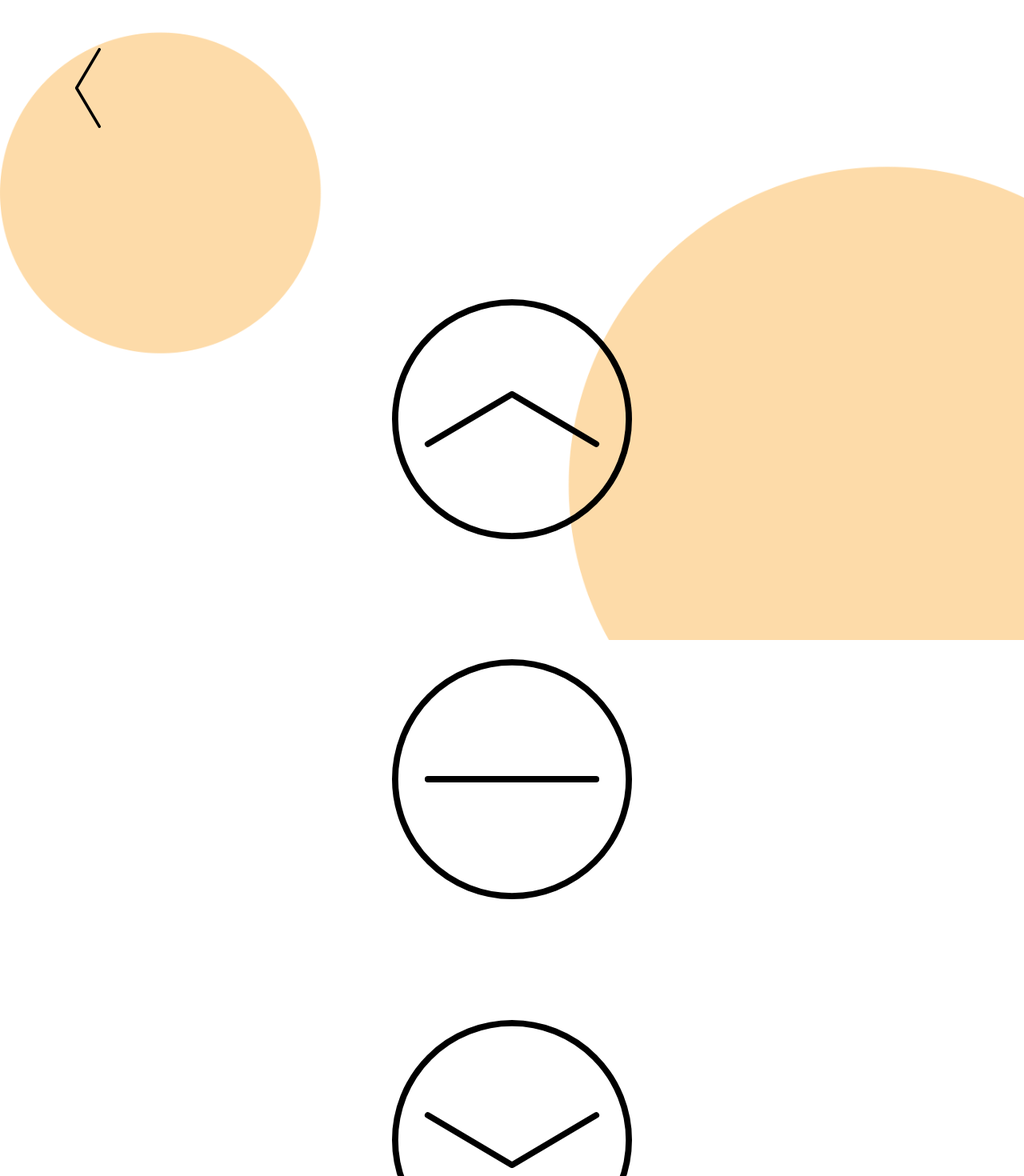
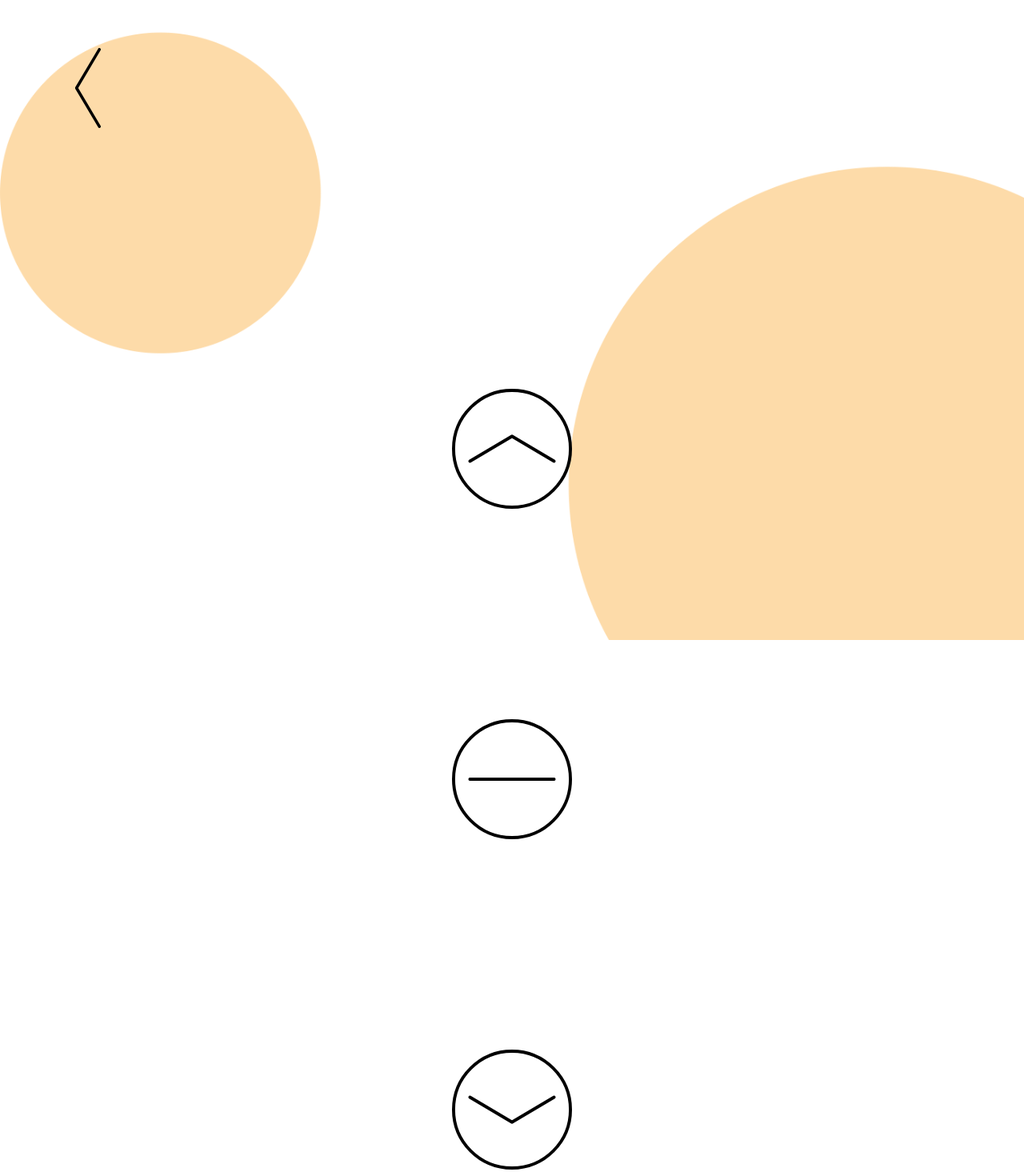
Before and after one commit to Konstantin1904-sudo/reactMeetingTableInterface, a React (Create React App) app: page /blinds in a window 1280 px wide. Shown: the top 1470 px of the page at 80% size. Built offline with nearby package versions, Linux system fonts and the light colour scheme.

Commit message:
updated colours to actual colours from the gallery

```diff
--- a/src/pages/Blinds.js
+++ b/src/pages/Blinds.js
@@ -28,9 +28,9 @@ function Blinds() {
             <title>SoundSettings</title>
             <Link to="/"><img src={arrowToGoBack} alt="Load failed" width="100" height="100" className={styles.arrow} /></Link>
             <div className={styles.blindsWrapper}>
-                <ButtonWithClickAnimation clickHandler={blindsUp} icon={arrowUp} width={300} height={300}/>
-                <ButtonWithClickAnimation clickHandler={blindsStop} icon={minus} width={300} height={300}/>
-                <ButtonWithClickAnimation clickHandler={blindsDown} icon={arrowDown} width={300} height={300}/>
+                <ButtonWithClickAnimation clickHandler={blindsUp} icon={arrowUp} />
+                <ButtonWithClickAnimation clickHandler={blindsStop} icon={minus}/>
+                <ButtonWithClickAnimation clickHandler={blindsDown} icon={arrowDown}/>
             </div>
         </main>
     )
--- a/src/pages/Light.js
+++ b/src/pages/Light.js
@@ -23,7 +23,7 @@ const greenTheme = createTheme({
     },
     palette: {
         primary: {
-            main: '#98CA97',
+            main: '#92CFCA',
         }
     },
 });
```
